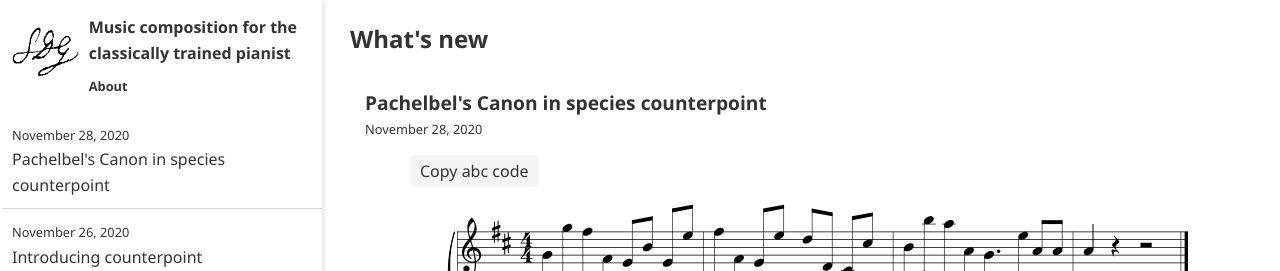
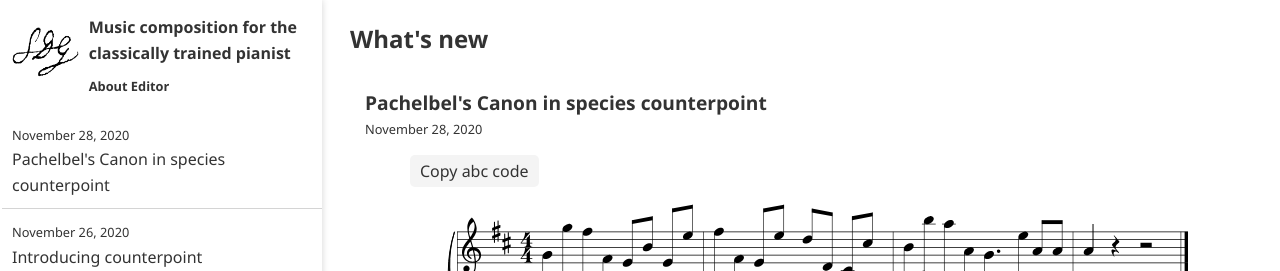
Before and after one commit to ansyblenetwork/sdg, a Jekyll site: the page built from index.html, in a window 1280 px wide. Shown: the top 271 px of the page. Built offline with Jekyll 4.4.1, drawn with Linux system fonts in a browser that asks for light colours.

Commit message:
Update page.html

```diff
--- a/_layouts/page.html
+++ b/_layouts/page.html
@@ -225,7 +225,7 @@ function D(string) { return document.getElementById(string); }
 		<div class="titlepanel">
 			<a href="{{ "" | absolute_url }}"><img src="{{ "sdg-transparent.png" | relative_url }}" alt="Soli Deo gloria" style="flex-shrink:0; max-height:50px; padding-right:10px"></a>
 			<span style="font-weight:bold;"><a href="{{ "" | absolute_url }}">Music composition for the classically trained pianist</a>
-				<div style="margin-top:10px; font-size:0.8em;"><a href="{{ site.posts.last.url | relative_url }}">About</a></div>
+				<div style="margin-top:10px; font-size:0.8em;"><a href="{{ site.posts.last.url | relative_url }}">About</a> <a href="" onclick="toggle()">Editor</a></div>
 			</span>
 		</div>
 
```
